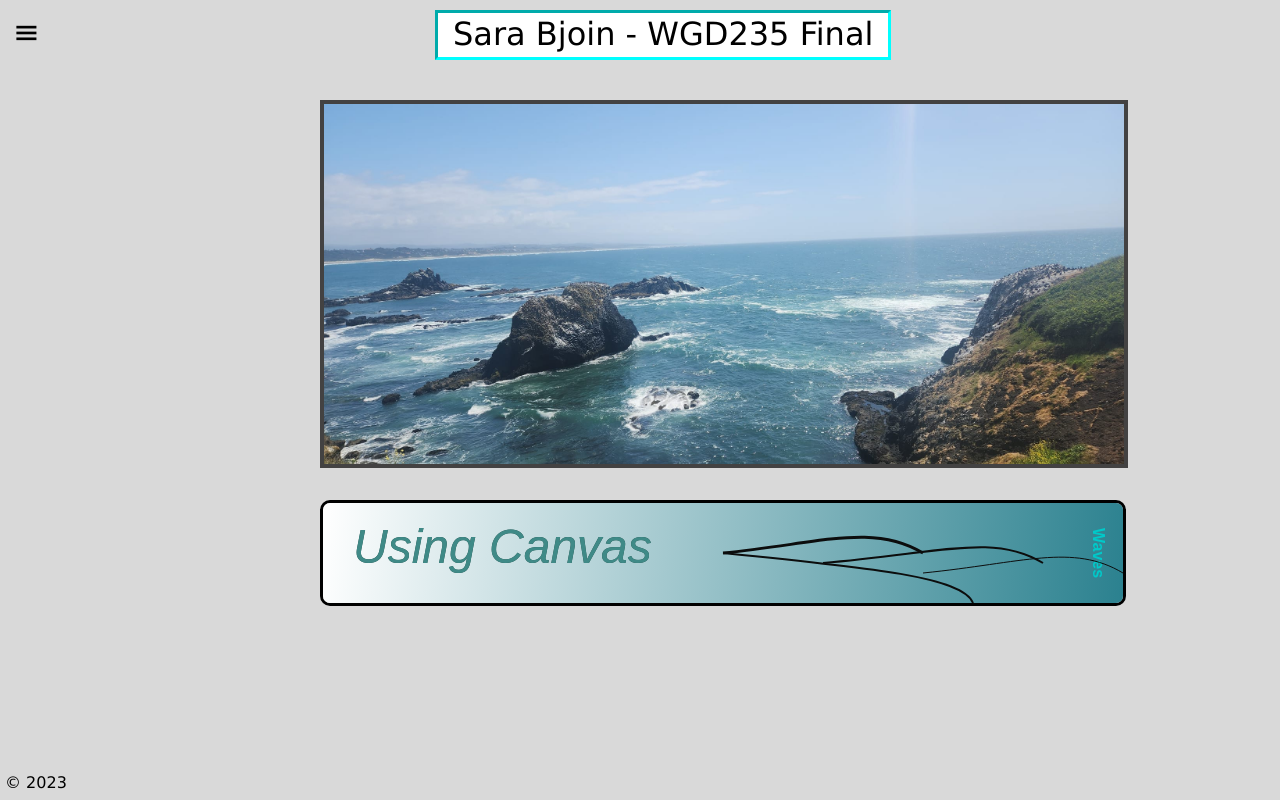
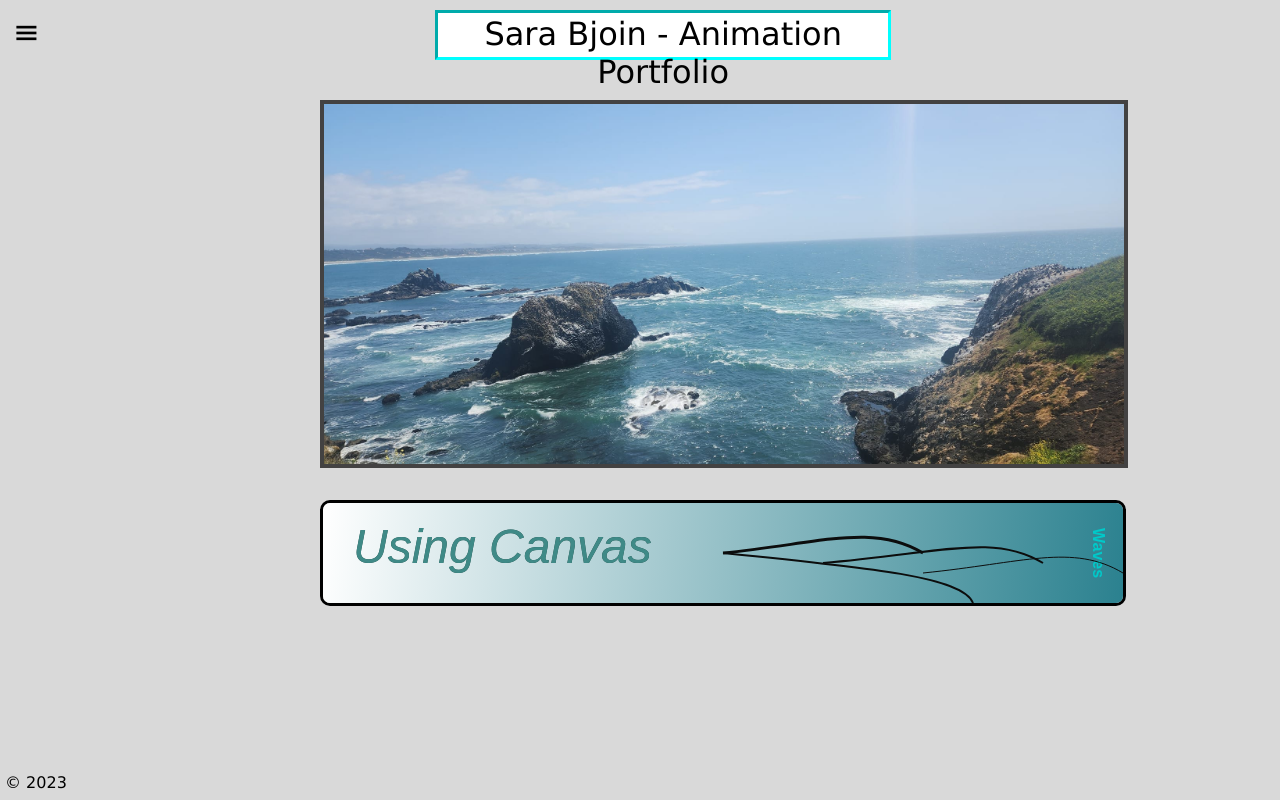
Before and after one commit to sarabjoin/wgd235Final, a plain HTML site: page index.html in a window 1280 px wide. Drawn offline with Linux system fonts and the light colour scheme.

Commit message:
changed title

```diff
--- a/index.html
+++ b/index.html
@@ -9,7 +9,7 @@
 <body>
     <div class="background"></div>
     <div class="title">
-        Sara Bjoin - WGD235 Final
+        Sara Bjoin - Animation Portfolio
     </div>
     <canvas id="canvas" width="800px" height="100px"></canvas>
 
```
